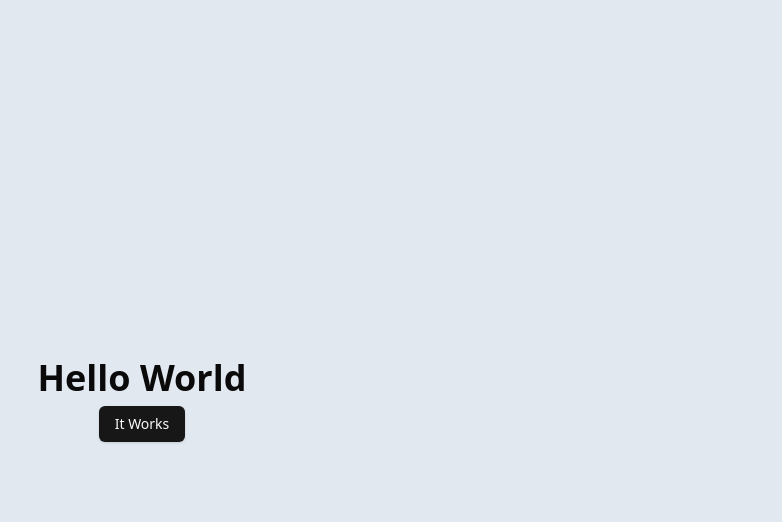
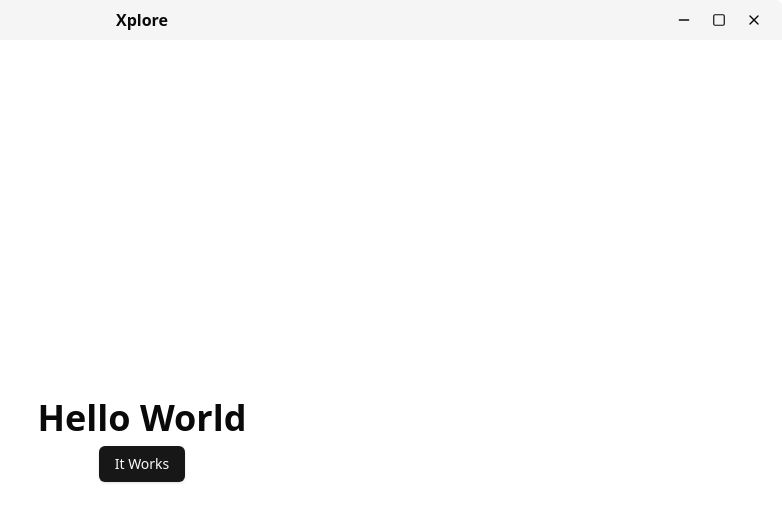
Before and after one commit to unnikrishnanNam/Xplore, a React (Vite) app: page / in a window 1280 px wide. Shown: the top 522 px of the page, without its empty margins (498-1280 px from the left). Built offline with nearby package versions, Linux system fonts and the light colour scheme.

Commit message:
Refactor Electron main process, enhance window styling, and add Navbar component

```diff
--- a/dist-electron/main.js
+++ b/dist-electron/main.js
@@ -1,8 +1,6 @@
 import { app, BrowserWindow } from "electron";
-import { createRequire } from "node:module";
 import { fileURLToPath } from "node:url";
 import path from "node:path";
-createRequire(import.meta.url);
 const __dirname = path.dirname(fileURLToPath(import.meta.url));
 process.env.APP_ROOT = path.join(__dirname, "..");
 const VITE_DEV_SERVER_URL = process.env["VITE_DEV_SERVER_URL"];
@@ -13,6 +11,8 @@ let win;
 function createWindow() {
   win = new BrowserWindow({
     icon: path.join(process.env.VITE_PUBLIC, "electron-vite.svg"),
+    frame: false,
+    transparent: true,
     webPreferences: {
       preload: path.join(__dirname, "preload.mjs")
     }
--- a/index.html
+++ b/index.html
@@ -1,10 +1,10 @@
-<!doctype html>
+<!DOCTYPE html>
 <html lang="en">
   <head>
     <meta charset="UTF-8" />
     <link rel="icon" type="image/svg+xml" href="/vite.svg" />
     <meta name="viewport" content="width=device-width, initial-scale=1.0" />
-    <title>Vite + React + TS</title>
+    <title>Xplore</title>
   </head>
   <body>
     <div id="root"></div>
--- a/src/App.tsx
+++ b/src/App.tsx
@@ -2,7 +2,7 @@ import { Button } from "./components/ui/button";
 
 function App() {
   return (
-    <div className="h-screen w-screen bg-slate-200 flex flex-col justify-center items-center gap-2">
+    <div className="h-full w-screen flex flex-col justify-center items-center gap-2">
       <h1 className="text-center text-4xl font-bold">Hello World</h1>
       <Button>It Works</Button>
     </div>
--- /dev/null
+++ b/src/components/custom/navbar.tsx
@@ -0,0 +1,28 @@
+import { Minus, Square, X } from "lucide-react";
+
+const Navbar = () => {
+  return (
+    <nav className="w-full px-4 py-2 bg-muted grid grid-cols-3 items-center justify-between drag">
+      {/* //* Misc  */}
+      <div></div>
+      {/* //* Title  */}
+      <p className="font-semibold text-center">Xplore</p>
+      {/* //* Traffic Light  */}
+      <div className="w-full flex items-center justify-end">
+        <div className="w-fit no-drag h-full flex items-center justify-end gap-3">
+          <button className="p-1 rounded-sm hover:bg-card">
+            <Minus size={16} />
+          </button>
+          <button className="p-1 rounded-sm hover:bg-card">
+            <Square size={14}></Square>
+          </button>
+          <button className="p-1 rounded-sm hover:bg-red-500">
+            <X size={16}></X>
+          </button>
+        </div>
+      </div>
+    </nav>
+  );
+};
+
+export default Navbar;
--- a/src/index.css
+++ b/src/index.css
@@ -27,7 +27,7 @@
     --chart-3: 197 37% 24%;
     --chart-4: 43 74% 66%;
     --chart-5: 27 87% 67%;
-    --radius: 0.5rem
+    --radius: 0.5rem;
   }
   .dark {
     --background: 0 0% 3.9%;
@@ -53,14 +53,23 @@
     --chart-2: 160 60% 45%;
     --chart-3: 30 80% 55%;
     --chart-4: 280 65% 60%;
-    --chart-5: 340 75% 55%
+    --chart-5: 340 75% 55%;
   }
 }
 @layer base {
   * {
-    @apply border-border;
+    @apply border-border transition-all;
   }
   body {
-    @apply bg-background text-foreground;
+    @apply text-foreground overflow-hidden;
+  }
+  #root {
+    @apply rounded-md overflow-hidden bg-background w-screen h-screen;
+  }
+  .drag {
+    -webkit-app-region: drag;
+  }
+  .no-drag {
+    -webkit-app-region: no-drag;
   }
 }
--- a/src/main.tsx
+++ b/src/main.tsx
@@ -1,15 +1,17 @@
-import React from 'react'
-import ReactDOM from 'react-dom/client'
-import App from './App.tsx'
-import './index.css'
+import React from "react";
+import ReactDOM from "react-dom/client";
+import App from "./App.tsx";
+import "./index.css";
+import Navbar from "./components/custom/navbar.tsx";
 
-ReactDOM.createRoot(document.getElementById('root')!).render(
+ReactDOM.createRoot(document.getElementById("root")!).render(
   <React.StrictMode>
+    <Navbar />
     <App />
-  </React.StrictMode>,
-)
+  </React.StrictMode>
+);
 
 // Use contextBridge
-window.ipcRenderer.on('main-process-message', (_event, message) => {
-  console.log(message)
-})
+window.ipcRenderer.on("main-process-message", (_event, message) => {
+  console.log(message);
+});
```
Also changed, not shown: electron/main.ts (+31 -46 lines).
